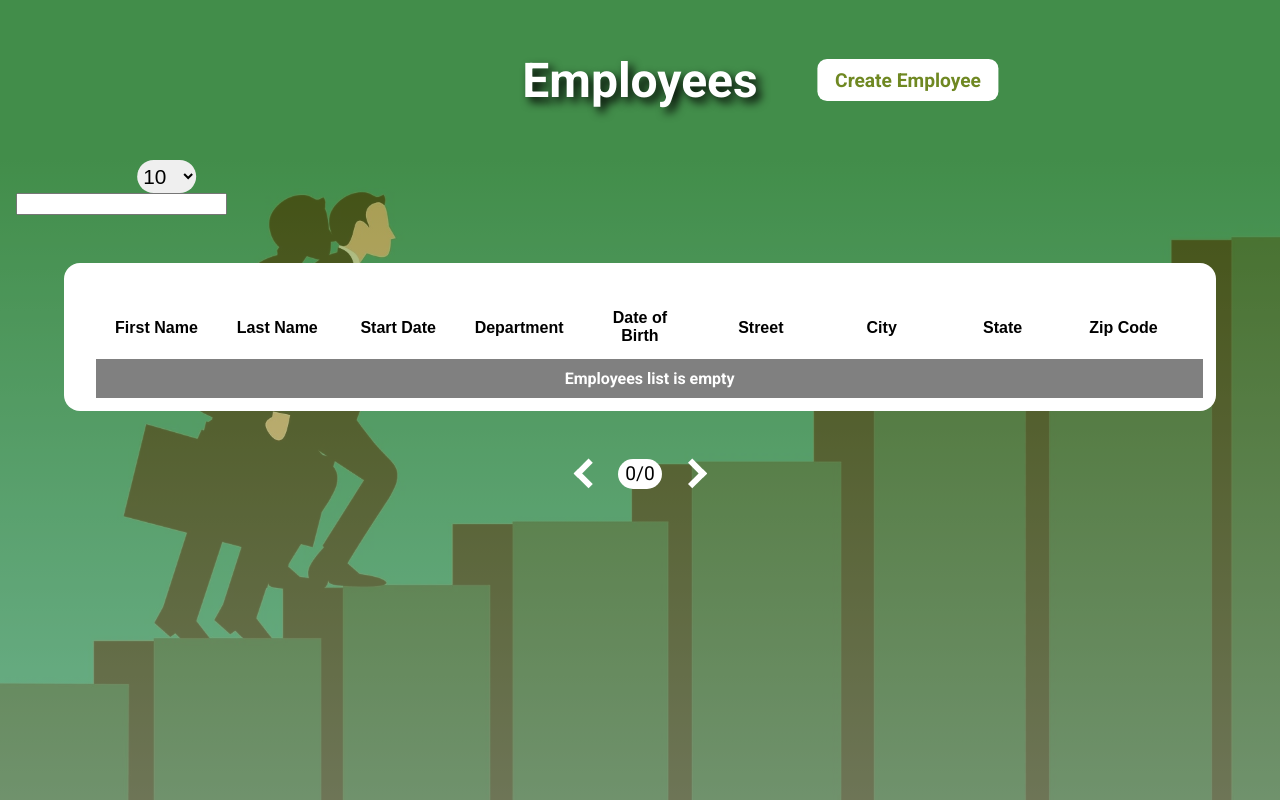
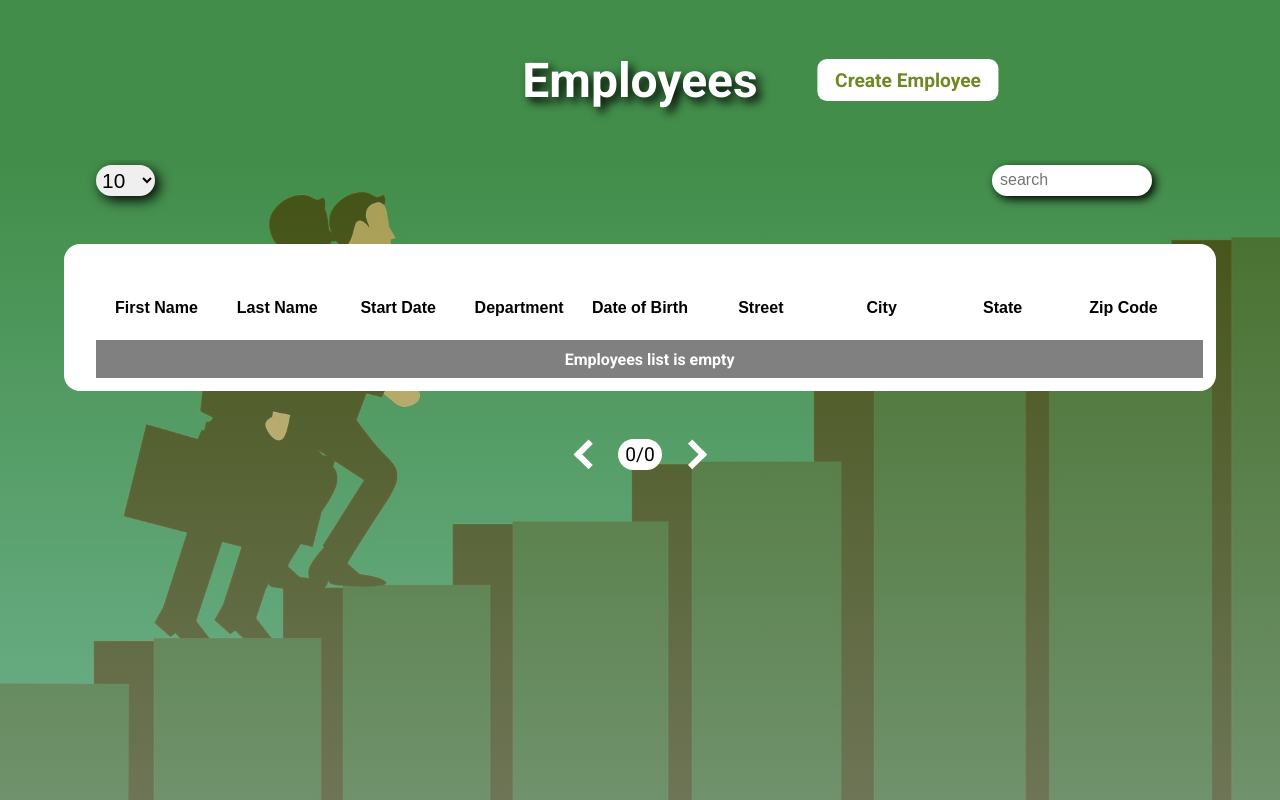
Before and after one commit to EliottAB/EliottAB-EliottAbadie_14_26072022, a React (Create React App) app: page /employees in a window 1280 px wide. Built offline with nearby package versions, Linux system fonts and the light colour scheme.

Commit message:
employees page is ready. added css and refactoring

```diff
--- a/src/components/Input.jsx
+++ b/src/components/Input.jsx
@@ -62,7 +62,6 @@ export const Input = React.memo(({type, label, rules, options, inputInfos, setIn
                     required
                     error={inputError.error}
                     helperText={inputError.message}
-                    value={inputInfos.value}
                     onChange={(e) => handleInput(e.target.value, setInputError, rules)}
                 />
                 )
@@ -90,7 +89,6 @@ export const Input = React.memo(({type, label, rules, options, inputInfos, setIn
                     disablePortal
                     options={options}
                     sx={{ width: 300 }}
-                    value={inputInfos.value}
                     onChange={(e) => {
                         handleInput(e.target.textContent, setInputError)
                     }}
--- a/src/components/Table.jsx
+++ b/src/components/Table.jsx
@@ -1,73 +1,11 @@
-import _ from "lodash"
-import React, { useCallback, useEffect, useState } from "react"
-import { useSelector } from "react-redux"
+import React from "react"
 import "../css/components/table.css"
 import { TableRow } from "./TableRow"
 
-export function Table(){
-
-    const defaultSort = "firstName"
-    const employees = useSelector(state => state.employees)
-
-    const [maxEmployees, setMaxEmployees] = useState(2)
-    const [page, setPage] = useState(0)
-    const [sortedEmployees, setSortedEmployees] = useState(()=>{
-        const baseValue = _.orderBy(employees, [defaultSort], ["asc"])
-        return _.chunk(baseValue, maxEmployees)
-    })
-    const [lastSort, setLastSort] = useState(defaultSort)
-
-    const searchEmployees = useCallback(()=>{
-        let searchedEmployees = []
-        let search = document.querySelector(".searchemployee").value.toLowerCase().split(" ")
-        employees.forEach(employee => {
-            //count to check if all words in searchbar are presents.
-                let countword = 0
-                search.forEach(word => {
-                    //"stop" stop the algorythm to search 2 valids values. 1 is enough.
-                    let stop = false
-                    Object.values(employee).forEach(element => {
-                        if (element.toLowerCase().includes(word) && stop === false) {
-                            countword ++
-                            stop = true
-                        }
-                    });
-                });
-                if (countword >= search.length) {
-                    searchedEmployees.push(employee)
-                }
-            });
-        return searchedEmployees
-    }, [employees])
-
-    const sortEmployees = useCallback((sort = lastSort)=>{
-
-        setSortedEmployees(()=>{
-            let searchedEmployees = employees
-            if (document.querySelector(".searchemployee").value.length>0) {
-                searchedEmployees = searchEmployees()
-            }
-            const baseValue = _.orderBy(searchedEmployees, [sort ? sort : lastSort], ["asc"])
-            setLastSort(sort)
-            return _.chunk(baseValue, maxEmployees)
-        })
-
-    }, [employees, maxEmployees, lastSort, setSortedEmployees, searchEmployees])
-
-    useEffect(()=>{
-        sortEmployees()
-    }, [maxEmployees, sortEmployees])
-
+export function Table({sortedEmployees, sortEmployees, page, setPage}){
 
     return(
             <React.Fragment>
-                <select className="maxrows" onChange={sortedEmployees[0] ? (e)=>{setPage(0); setMaxEmployees(parseInt(e.target.value))} : null}>
-                    <option value="10">10</option>
-                    <option value="25">25</option>
-                    <option value="50">50</option>
-                    <option value="100">100</option>
-                </select>
-                <input type="search" className="searchemployee" onChange={(e)=>{setPage(0); sortEmployees()}}/>
                 <div className="tableContainer">
                     <table className="employeelist">
                         <thead>
--- a/src/components/TableRow.jsx
+++ b/src/components/TableRow.jsx
@@ -7,9 +7,9 @@ export function TableRow({employee}){
         <tr>
             <td>{employee.firstName}</td>
             <td>{employee.lastName}</td>
-            <td>{startDate.getDate().toString().padStart(2, 0) + "/ " + (startDate.getMonth() + 1).toString().padStart(2, 0) + "/ " + startDate.getFullYear()}</td>
+            <td>{startDate.getDate().toString().padStart(2, 0) + "/" + (startDate.getMonth() + 1).toString().padStart(2, 0) + "/" + startDate.getFullYear()}</td>
             <td>{employee.department}</td>
-            <td>{birthDate.getDate().toString().padStart(2, 0) + "/ " + (birthDate.getMonth() + 1).toString().padStart(2, 0)  + "/ " + birthDate.getFullYear()}</td>
+            <td>{birthDate.getDate().toString().padStart(2, 0) + "/" + (birthDate.getMonth() + 1).toString().padStart(2, 0)  + "/" + birthDate.getFullYear()}</td>
             <td>{employee.street}</td>
             <td>{employee.city}</td>
             <td>{employee.state}</td>
--- a/src/css/components/table.css
+++ b/src/css/components/table.css
@@ -1,24 +1,3 @@
-.maxrows{
-    margin-left: 50%;
-    transform: translate(-850%);
-    padding: .2em .1em;
-    font-size: 1.3em;
-    cursor: pointer;
-    border: none;
-    border-radius: 100vw;
-}
-
-@media screen and (max-width: 1150px){
-    .maxrows{
-        margin: 0;
-        transform: translate(0);
-    }
-}
-
-.searchemployee{
-    outline: none;
-}
-
 .tableContainer{
     position: relative;
     overflow-x: auto;
@@ -59,10 +38,6 @@ tbody tr:nth-child(odd){
 
 thead tr{
     height: 4em;
-}
-
-th, td{
-    padding: 0 1em;
 }
 
 td{
--- a/src/css/pages/employees.css
+++ b/src/css/pages/employees.css
@@ -6,3 +6,39 @@
     align-items: flex-start;
     padding: 0 1em;
 }
+
+.controlltable{
+    display: flex;
+    margin: 0 auto;
+    padding-top: .3em;
+    justify-content: space-between;
+    width: 100vw;
+    max-width: 68em;
+}
+
+.maxrows{
+    height: 1.5em;
+    padding: 0 .1em;
+    font-size: 1.3em;
+    box-shadow: .2em .2em .6em black;
+    cursor: pointer;
+    border: none;
+    border-radius: 100vw;
+}
+
+@media screen and (max-width: 1150px){
+    .maxrows{
+        margin: 0;
+        transform: translate(0);
+    }
+}
+
+.searchemployee{
+    width: 10em;
+    margin-right: 2em;
+    padding: .2em .5em;
+    border: none;
+    outline: none;
+    box-shadow: .2em .2em .6em black;
+    border-radius: 100vw;
+}
--- a/src/pages/Employees.jsx
+++ b/src/pages/Employees.jsx
@@ -1,4 +1,6 @@
-import { Fragment } from "react";
+import _ from "lodash";
+import { Fragment, useCallback, useEffect, useState } from "react";
+import { useSelector } from "react-redux";
 import BACKGROUND from "../assets/background.webp"
 import { Header } from "../components/Header";
 import { Table } from "../components/Table";
@@ -6,12 +8,84 @@ import "../css/pages/employees.css"
 
 export function Employees(){
 
+    const defaultSort = "firstName"
+    const employees = useSelector(state => state.employees)
+
+    const [maxEmployees, setMaxEmployees] = useState(10)
+console.log(employees)
+    const [page, setPage] = useState(0)
+    const [sortedEmployees, setSortedEmployees] = useState(()=>{
+        const baseValue = _.orderBy(employees, [defaultSort], ["asc"])
+        return _.chunk(baseValue, maxEmployees)
+    })
+    const [lastSort, setLastSort] = useState(defaultSort)
+
+    const searchEmployees = useCallback(()=>{
+
+        let searchedEmployees = []
+        let search = document.querySelector(".searchemployee").value.toLowerCase().split(" ")
+
+        employees.forEach(employee => {
+            //count to check if all words in searchbar are presents.
+                let countword = 0
+
+                search.forEach(word => {
+                    //"stop" stop the algorythm to search 2 valids values. 1 is enough.
+                    let stop = false
+                    Object.values(employee).forEach(element => {
+                        //this condition transform the date for be able to find it
+                        if (new Date(element).getDate()) {
+                            const date = new Date(element)
+                            element = date.getDate().toString().padStart(2, 0) + "/" + (date.getMonth() + 1).toString().padStart(2, 0) + "/" + date.getFullYear()
+                        }
+                        if (element.toLowerCase().includes(word) && stop === false) {
+                            countword ++
+                            stop = true
+                        }
+                    });
+                });
+
+                if (countword >= search.length) {
+                    searchedEmployees.push(employee)
+                }
+            });
+        return searchedEmployees
+
+    }, [employees])
+
+    const sortEmployees = useCallback((sort = lastSort)=>{
+
+        setSortedEmployees(()=>{
+            let searchedEmployees = employees
+            if (document.querySelector(".searchemployee").value.length>0) {
+                searchedEmployees = searchEmployees()
+            }
+            const baseValue = _.orderBy(searchedEmployees, [sort ? sort : lastSort], ["asc"])
+            setLastSort(sort)
+            return _.chunk(baseValue, maxEmployees)
+        })
+
+    }, [employees, maxEmployees, lastSort, setSortedEmployees, searchEmployees])
+
+    useEffect(()=>{
+        sortEmployees()
+    }, [maxEmployees, sortEmployees])
+
     return(
         <Fragment>
             <img src={BACKGROUND} alt="" className="backgroundImage"/>
             <Header/>
             <main className="employeesmain">
-                <Table/>
+                <div className="controlltable">
+                    <select className="maxrows" onChange={sortedEmployees[0] ? (e)=>{setPage(0); setMaxEmployees(parseInt(e.target.value))} : null}>
+                        <option value="10">10</option>
+                        <option value="25">25</option>
+                        <option value="50">50</option>
+                        <option value="100">100</option>
+                    </select>
+                    <input type="search" className="searchemployee" placeholder="search" onChange={(e)=>{setPage(0); sortEmployees()}}/>
+                </div>
+                <Table sortedEmployees={sortedEmployees} sortEmployees={sortEmployees} page={page} setPage={setPage}/>
             </main>
         </Fragment>
     )
```
